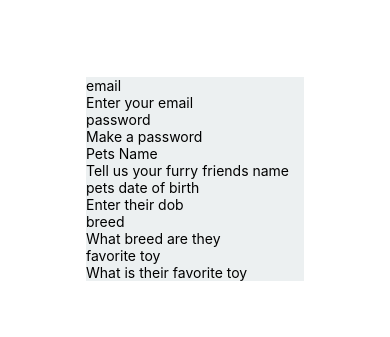
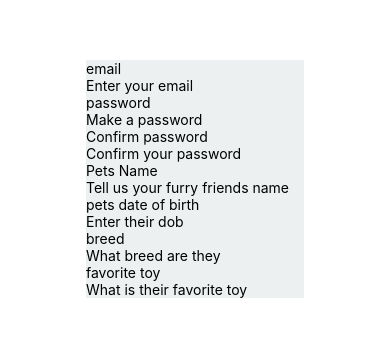
Before and after one commit to chrsteffen1/Woofstagram-project, a React Native app: screen / in a window 390 px wide. Shown: the part 243-580 px from the top of the page. Built offline with nearby package versions, Linux system fonts and the light colour scheme.

Commit message:
add confirm password/matching

```diff
--- a/components/InputField.js
+++ b/components/InputField.js
@@ -1,7 +1,7 @@
 import React from "react";
 import {View, Text, TextInput} from 'react-native'
 
-const InputField = ({label, placeHolder, value, onChangeText, secureTextEntry= false}) => {
+const InputField = ({label, placeHolder, value, onChangeText, secureTextEntry= false, onSubmitEditing}) => {
   return (
     <>
     <View>
@@ -13,6 +13,7 @@ const InputField = ({label, placeHolder, value, onChangeText, secureTextEntry= f
       value={value}
       onChangeText={onChangeText}
       secureTextEntry={secureTextEntry}
+      onSubmitEditing={onSubmitEditing}
       />
     </View>
     </>
--- a/components/SignUp.js
+++ b/components/SignUp.js
@@ -6,7 +6,19 @@ import { useState } from 'react';
 const SignUp = () => {
   const [email, setEmail]= useState('')
   const [password, setPassword]= useState('')
+  const [confirmPassword, setConfirmPassword]= useState('')
   const [petName, setPetName]= useState('')
+  const [dob, setDob]= useState('')
+  const [breed, setBreed]= useState('')
+  const [toy, setToy]= useState('')
+
+  function confirmPasswordMatch(props) {
+    const {nativeEvent: {text}} = props
+    if( text !== password) {
+      alert("Passwords must match")
+    }
+  }
+
 
   return (
     <View style={{justifyContent: 'center', backgroundColor: '#ecf0f1'}}>
@@ -24,6 +36,14 @@ const SignUp = () => {
       secureTextEntry={true}
       />
       <InputField
+      label= 'Confirm password'
+      placeHolder= "Confirm your password"
+      value={confirmPassword}
+      onChangeText={setConfirmPassword}
+      secureTextEntry={true}
+      onSubmitEditing={confirmPasswordMatch}
+      />
+      <InputField
       label= 'Pets Name'
       placeHolder= "Tell us your furry friends name"
       value={petName}
@@ -32,20 +52,20 @@ const SignUp = () => {
       <InputField
       label= 'pets date of birth'
       placeHolder= "Enter their dob"
-      value=''
-      onChangeText={() => {}}
+      value={dob}
+      onChangeText={setDob}
       />
       <InputField
       label= 'breed'
       placeHolder= "What breed are they"
-      value=''
-      onChangeText={() => {}}
+      value={breed}
+      onChangeText={setBreed}
       />
       <InputField
       label= 'favorite toy'
       placeHolder= "What is their favorite toy"
-      value=''
-      onChangeText={() => {}}
+      value={toy}
+      onChangeText={setToy}
       />
     </View>
   );
```
